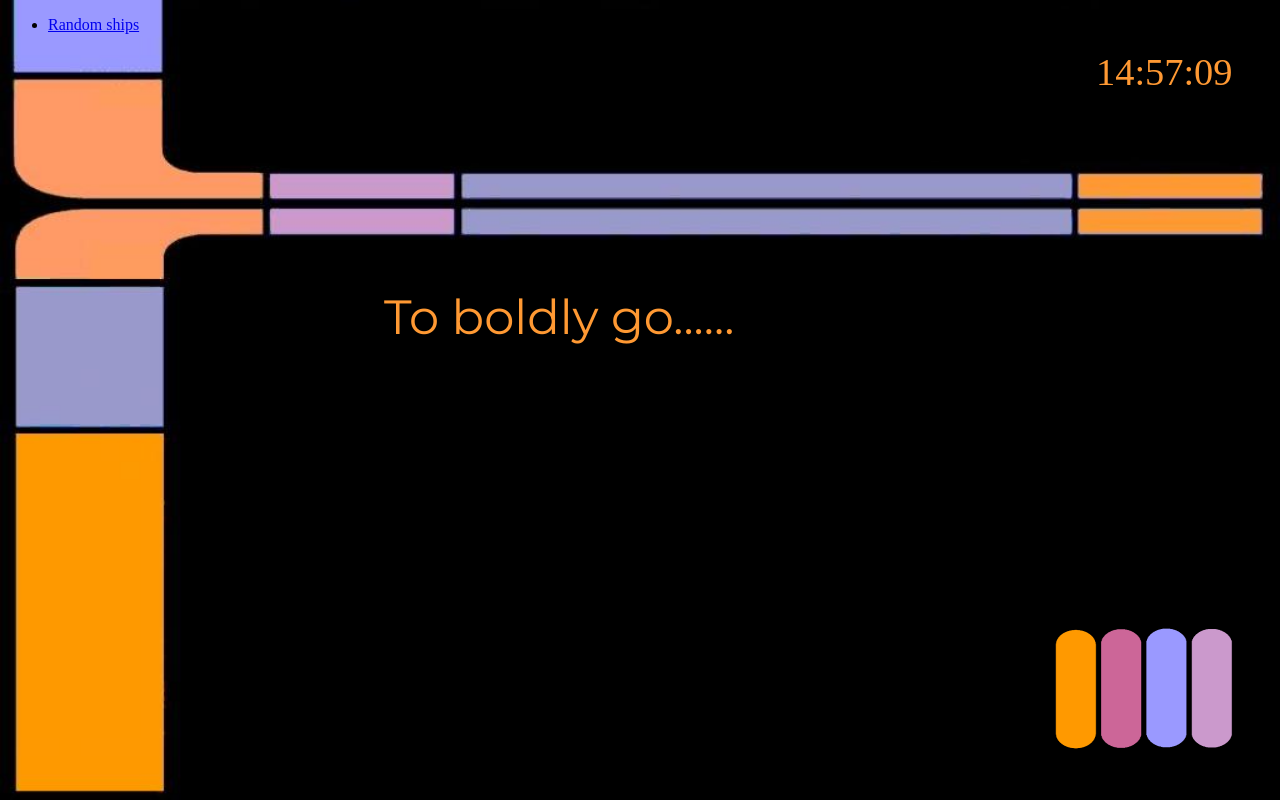
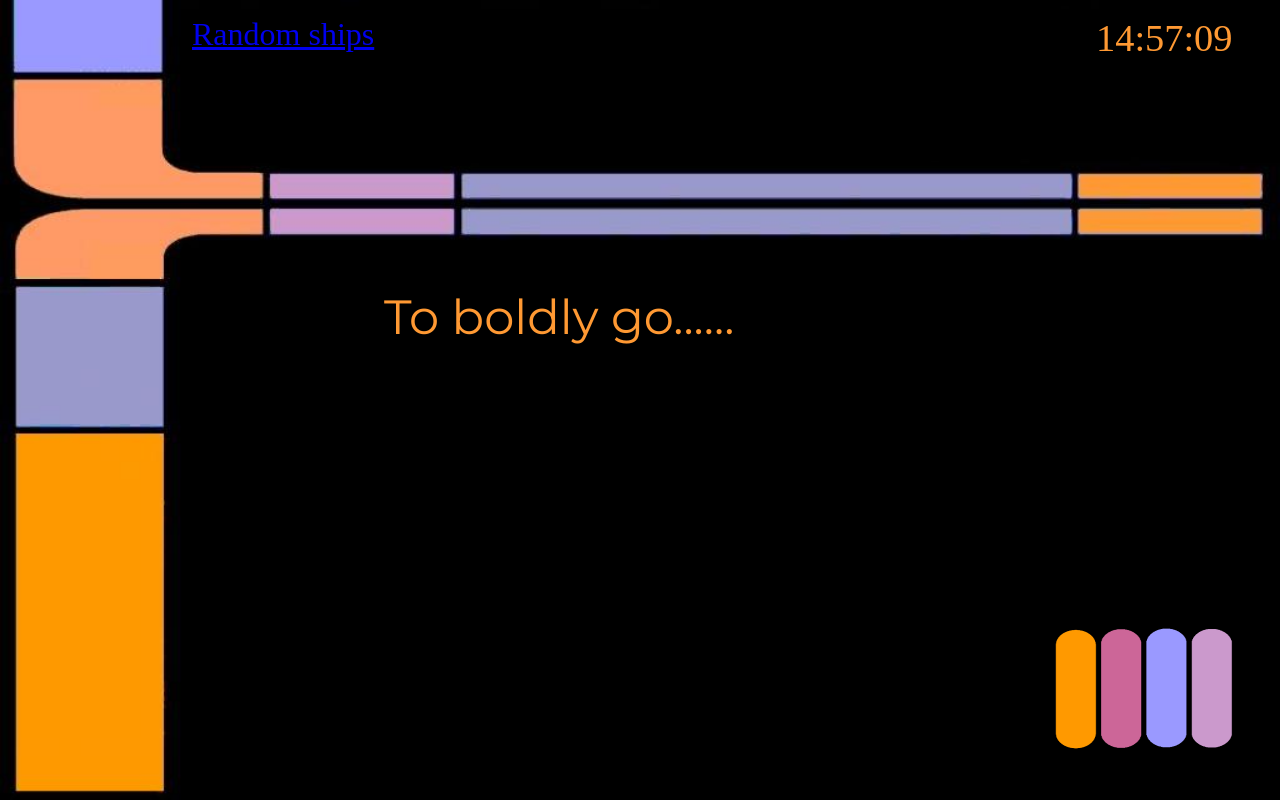
Before and after one commit to nadia643/quote-generator, a website: page index.html in a window 1280 px wide. Drawn offline with Linux system fonts and the light colour scheme.

Commit message:
finished styling for ships page

```diff
--- a/sass/main.scss
+++ b/sass/main.scss
@@ -1,5 +1,9 @@
 $orange-writing: #FF9933;
 $button-purple: #9999FF;
+
+* {
+    cursor: url("http://cur.cursors-4u.net/symbols/sym-7/sym625.cur"), auto !important;
+ }
 
 html {
     height: 100%;
@@ -52,5 +56,15 @@ body {
 }
 
 li {
+    position: absolute;
+    color: $button-purple;
+    font-size: 2rem;
+    list-style-type: none;
+    text-decoration: none;
+    left: 15%;
+}
 
+a:link a:visited a:active {
+    color: $button-purple;
+    text-decoration: none;
 }
```
Also changed, not shown: random-ships.html (+2 -1 lines), css/style.css, 2 other files.
